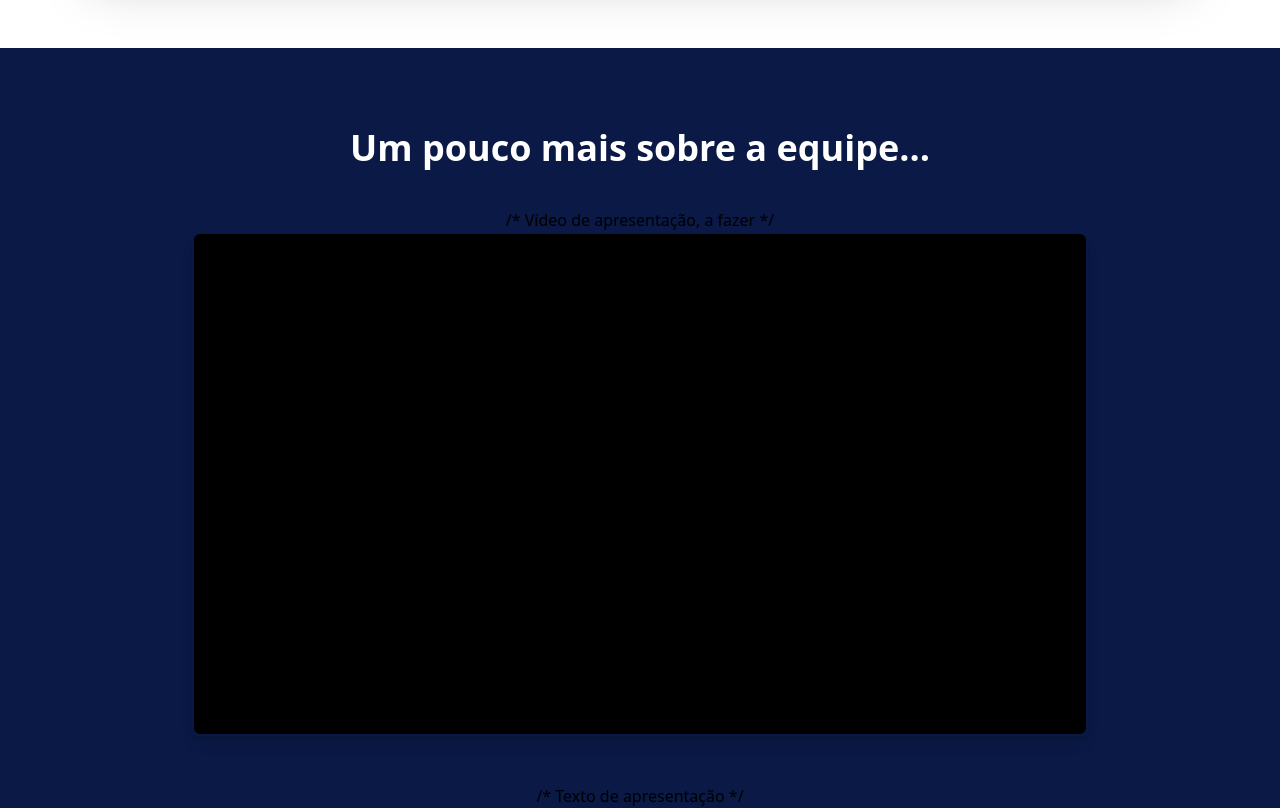
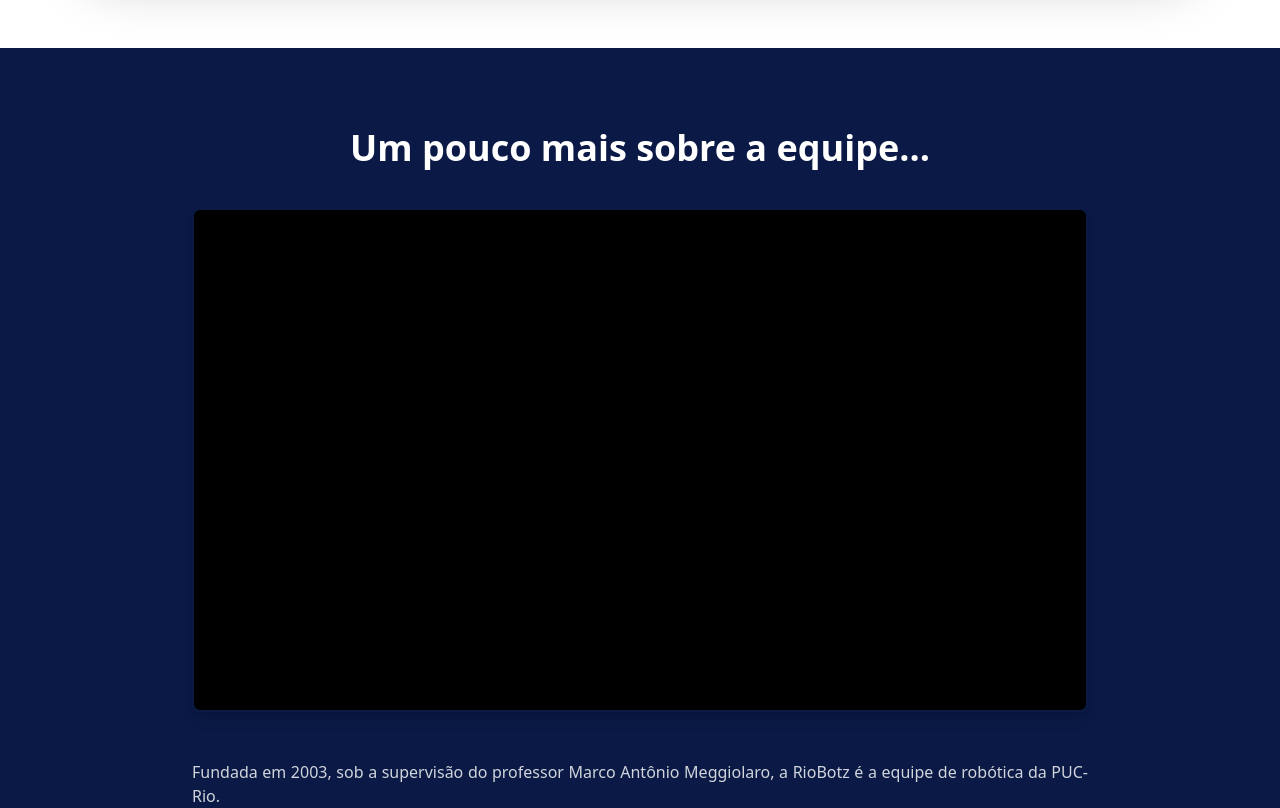
Before and after one commit to thadeu-ct/processo-seletivo-riobotz, a React (Vite) app: page / in a window 1280 px wide. Shown: the part 1580-2388 px from the top of the page. Built offline with nearby package versions, Linux system fonts and the light colour scheme.

Commit message:
revisao de comentarios

```diff
--- a/src/features/AboutTeam.jsx
+++ b/src/features/AboutTeam.jsx
@@ -7,11 +7,9 @@ function AboutTeam() {
         <h2 className="text-3xl md:text-4xl font-extrabold text-white mb-10 text-center">
           Um pouco mais sobre a equipe...
         </h2>
-        /* Vídeo de apresentação, a fazer */
         <div className="w-full mb-12">
           <Video videoId="GkbAcwYix7I" />
         </div>
-        /* Texto de apresentação */
         <div className="text-gray-300 text-sm md:text-base leading-relaxed space-y-6 text-justify">
           <p>
             Fundada em 2003, sob a supervisão do professor Marco Antônio
```
